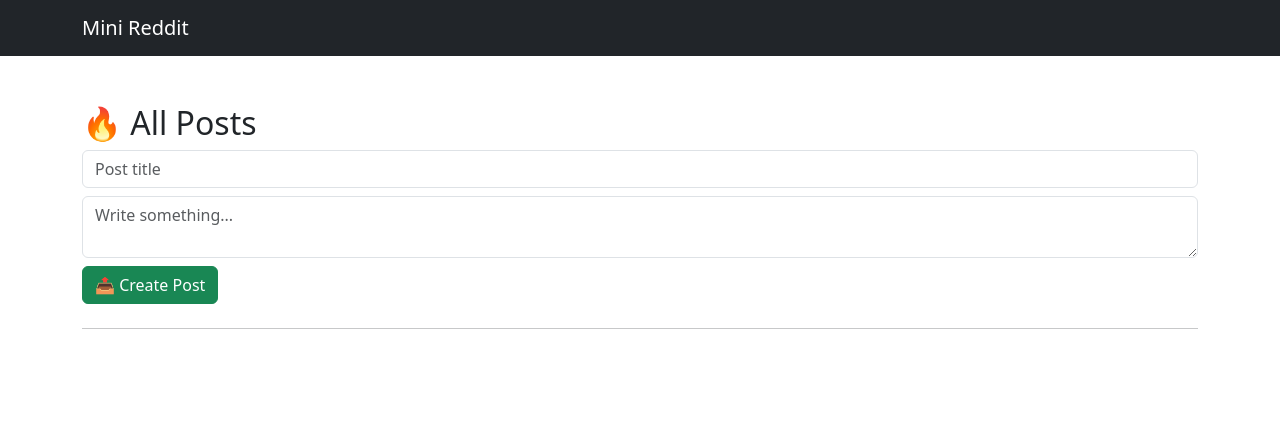
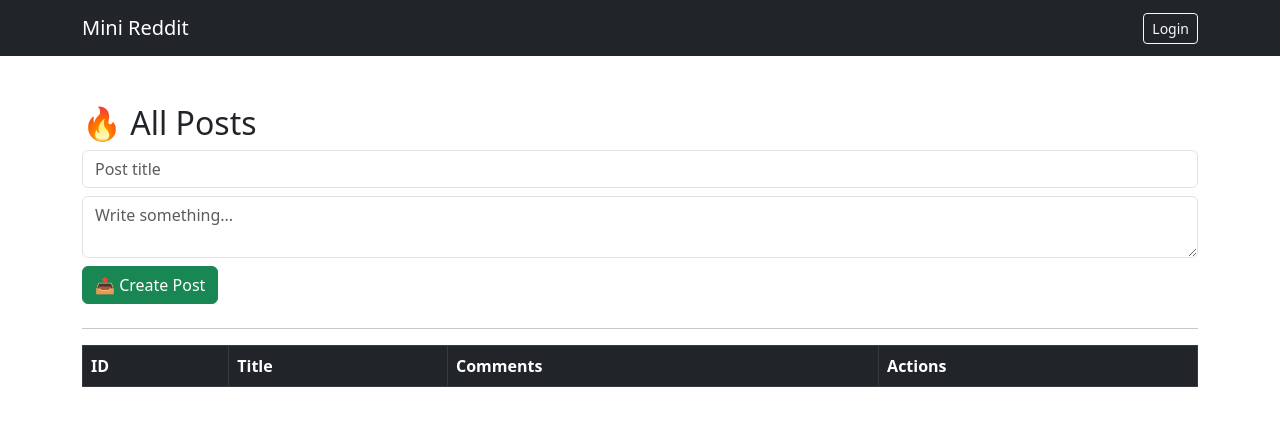
Before and after one commit to asianbike/fastapi-reddit-clone, a FastAPI app: page /posts in a window 1280 px wide. Shown: the top 426 px of the page. Run offline with FastAPI, Linux system fonts and the light colour scheme; lists and menus that the app fills with data are empty.

Commit message:
feat: implement cookie-based login system with JWT
- Added login and logout routes using JWT in cookies
- Created login.html template with Bootstrap form
- Adjusted layout.html to show login/logout buttons
- Updated get_current_user() to decode token from cookies
- Enabled secure session management across frontend routes

```diff
--- a/app/main.py
+++ b/app/main.py
@@ -1,7 +1,7 @@
 from fastapi import FastAPI,Request,Depends,HTTPException
 from fastapi.templating import Jinja2Templates
 from fastapi.staticfiles import StaticFiles
-from fastapi.responses import FileResponse
+from fastapi.responses import FileResponse, RedirectResponse
 from sqlalchemy.orm import Session
 from .database import Base, engine,get_db
 from .models import user, post, comment
@@ -9,6 +9,10 @@ from .models.user import Base
 from .utils.oauth2 import get_current_user
 from .routers import user as routers_user, auth,comment as comment_router, protected, post as post_router, like as like_router
 import os
+from fastapi import Form, Response, Cookie
+from jose import jwt
+from .utils.hashing import Hash
+import datetime
 
 user.Base.metadata.create_all(bind=engine)
 app = FastAPI()
@@ -103,3 +107,32 @@ def view_post_detail(post_id: int, request: Request, db: Session = Depends(get_d
         "request": request,
         "post": post_obj
     })
+
+SECRET_KEY = "your_secret"
+ALGORITHM = "HS256"
+
+@app.get("/login")
+def login_page(request: Request):
+    return templates.TemplateResponse("login.html", {"request": request})
+
+@app.post("/login")
+def login_user(
+    response: Response,
+    email: str = Form(...),
+    password: str = Form(...),
+    db: Session = Depends(get_db),
+):
+    userr = db.query(user).filter(user.email == email).first()
+    if not userr or not Hash.verify(password, userr.hashed_password):
+        return templates.TemplateResponse("login.html", {"request": {}, "error": "Invalid credentials"})
+
+    token = jwt.encode({"sub": userr.email}, SECRET_KEY, algorithm=ALGORITHM)
+    res = RedirectResponse(url="/posts", status_code=303)
+    res.set_cookie(key="access_token", value=token, httponly=True)
+    return res
+
+@app.get("/logout")
+def logout_user():
+    response = RedirectResponse(url="/", status_code=303)
+    response.delete_cookie("access_token")
+    return response
--- a/app/templates/layout.html
+++ b/app/templates/layout.html
@@ -8,6 +8,13 @@
   <nav class="navbar navbar-dark bg-dark mb-4">
     <div class="container">
       <a class="navbar-brand" href="/">Mini Reddit</a>
+      <div>
+        {% if request.cookies.get("access_token") %}
+          <a href="/logout" class="btn btn-outline-light btn-sm">Logout</a>
+        {% else %}
+          <a href="/login" class="btn btn-outline-light btn-sm">Login</a>
+        {% endif %}
+      </div>
     </div>
   </nav>
 
--- a/app/templates/post_detail.html
+++ b/app/templates/post_detail.html
@@ -2,6 +2,7 @@
 
 {% block content %}
 <div class="container mt-5">
+  <a href="/posts" class="btn btn-secondary mb-3">← Back to All Posts</a>
   <h2>{{ post.title }}</h2>
   <p>{{ post.content }}</p>
 
--- a/app/templates/posts.html
+++ b/app/templates/posts.html
@@ -1,4 +1,5 @@
 {% extends "layout.html" %}
+
 {% block content %}
 <div class="container mt-5">
   <h2>🔥 All Posts</h2>
@@ -12,18 +13,30 @@
 
   <hr>
 
-  {% for post in posts %}
-    <div class="card mb-3">
-      <div class="card-body">
-        <h5><a href="/view/posts/{{ post.id }}">{{ post.title }}</a></h5>
-        <p class="text-muted">작성자 ID: {{ post.user_id }}</p>
-
-        <!-- 삭제 버튼 -->
-        <form method="post" action="/posts/{{ post.id }}/delete" style="display:inline;">
-          <button type="submit" class="btn btn-danger btn-sm">🗑 Delete</button>
-        </form>
-      </div>
-    </div>
-  {% endfor %}
+  <!-- ✅ 게시글 목록을 표로 표시 -->
+  <table class="table table-bordered table-hover">
+    <thead class="table-dark">
+      <tr>
+        <th>ID</th>
+        <th>Title</th>
+        <th>Comments</th>
+        <th>Actions</th>
+      </tr>
+    </thead>
+    <tbody>
+      {% for post in posts %}
+      <tr>
+        <td>{{ post.id }}</td>
+        <td><a href="/view/posts/{{ post.id }}">{{ post.title }}</a></td>
+        <td>{{ post.comments | length }}</td>
+        <td>
+          <form method="post" action="/posts/{{ post.id }}/delete" style="display:inline;">
+            <button type="submit" class="btn btn-danger btn-sm">🗑 Delete</button>
+          </form>
+        </td>
+      </tr>
+      {% endfor %}
+    </tbody>
+  </table>
 </div>
 {% endblock %}
--- a/app/utils/oauth2.py
+++ b/app/utils/oauth2.py
@@ -1,42 +1,30 @@
-from fastapi import Depends, HTTPException, status
+from fastapi import Depends, HTTPException, status, Request
 from fastapi.security import OAuth2PasswordBearer
 from jose import JWTError, jwt
 from ..models.user import User
-from ..database import SessionLocal
+from ..database import SessionLocal,get_db
 from sqlalchemy.orm import Session
 
-SECRET_KEY = "your_secret_key"
+SECRET_KEY = "your_secret"
 ALGORITHM = "HS256"
 
-oauth2_scheme=OAuth2PasswordBearer(tokenUrl="login")
+def get_current_user(request: Request, db: Session = Depends(get_db)) -> User:
+    token = request.cookies.get("access_token")  # 🍪 쿠키에서 JWT 추출
 
-def get_db():
-    db = SessionLocal()
-    try:
-        yield db
-    finally:
-        db.close()
-
-def get_current_user(token:str = Depends(oauth2_scheme),db:Session=Depends(get_db)):
-    if token is None:
-        return None
-
-    credentials_exception =HTTPException(
-        status_code=status.HTTP_401_UNAUTHORIZED,
-        detail="Could not validate credentials",
-        headers={"WWW-Authenticate":"Bearer"},
-    )
+    if not token:
+        raise HTTPException(status_code=401, detail="Token missing")
 
     try:
-        payload=jwt.decode(token, SECRET_KEY,algorithms=[ALGORITHM])
-        email:str=payload.get('sub')
+        payload = jwt.decode(token, SECRET_KEY, algorithms=[ALGORITHM])
+        email = payload.get("sub")
         if email is None:
-            raise credentials_exception
+            raise HTTPException(status_code=403, detail="Invalid token payload")
+
+        user = db.query(User).filter(User.email == email).first()
+        if user is None:
+            raise HTTPException(status_code=404, detail="User not found")
+
+        return user
+
     except JWTError:
-        raise credentials_exception
-
-    user = db.query(User).filter(User.email == email).first()
-    if user is None:
-        raise credentials_exception
-
-    return user
+        raise HTTPException(status_code=403, detail="Invalid token")
```
Also changed, not shown: app/templates/login.html (added, +18 -0 lines).
